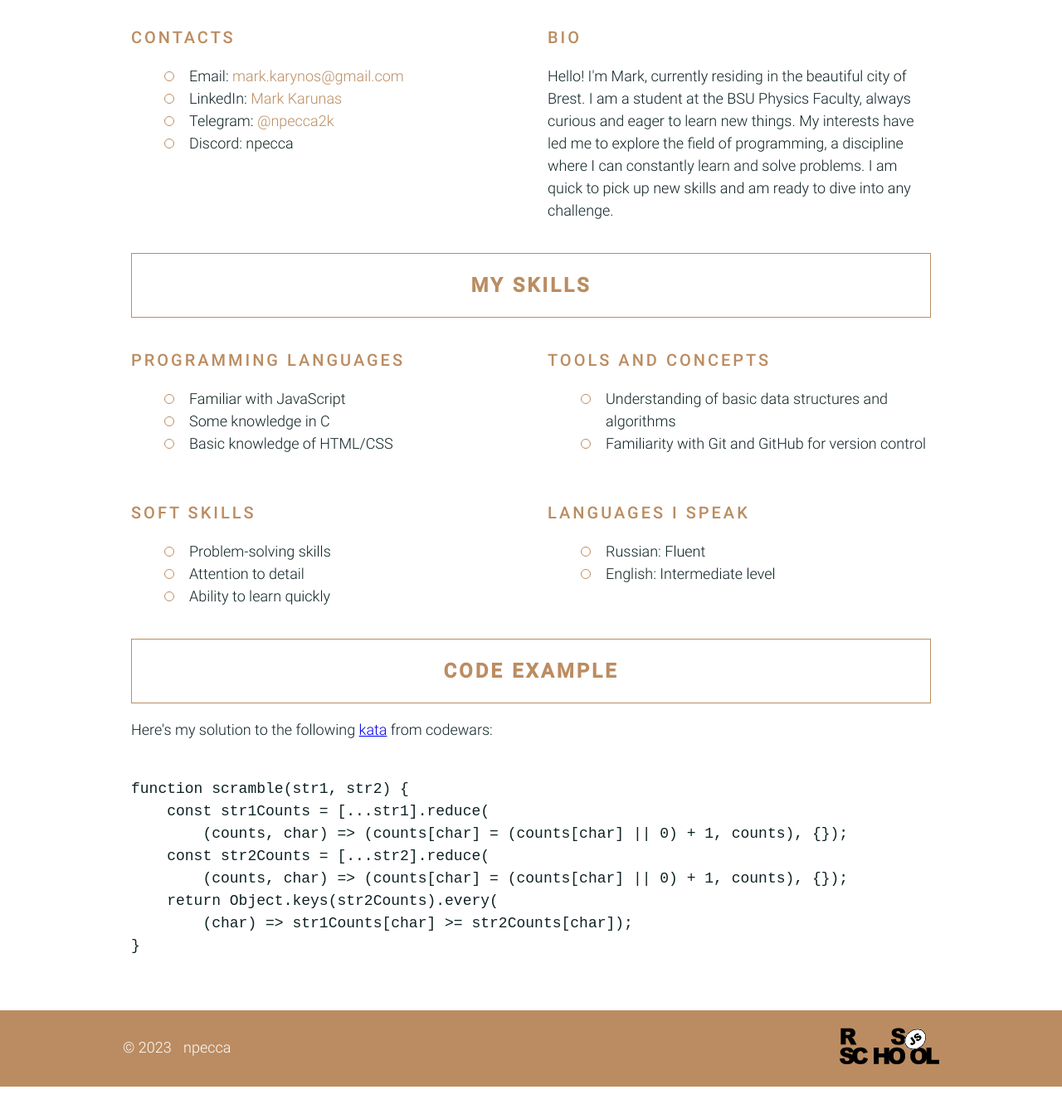
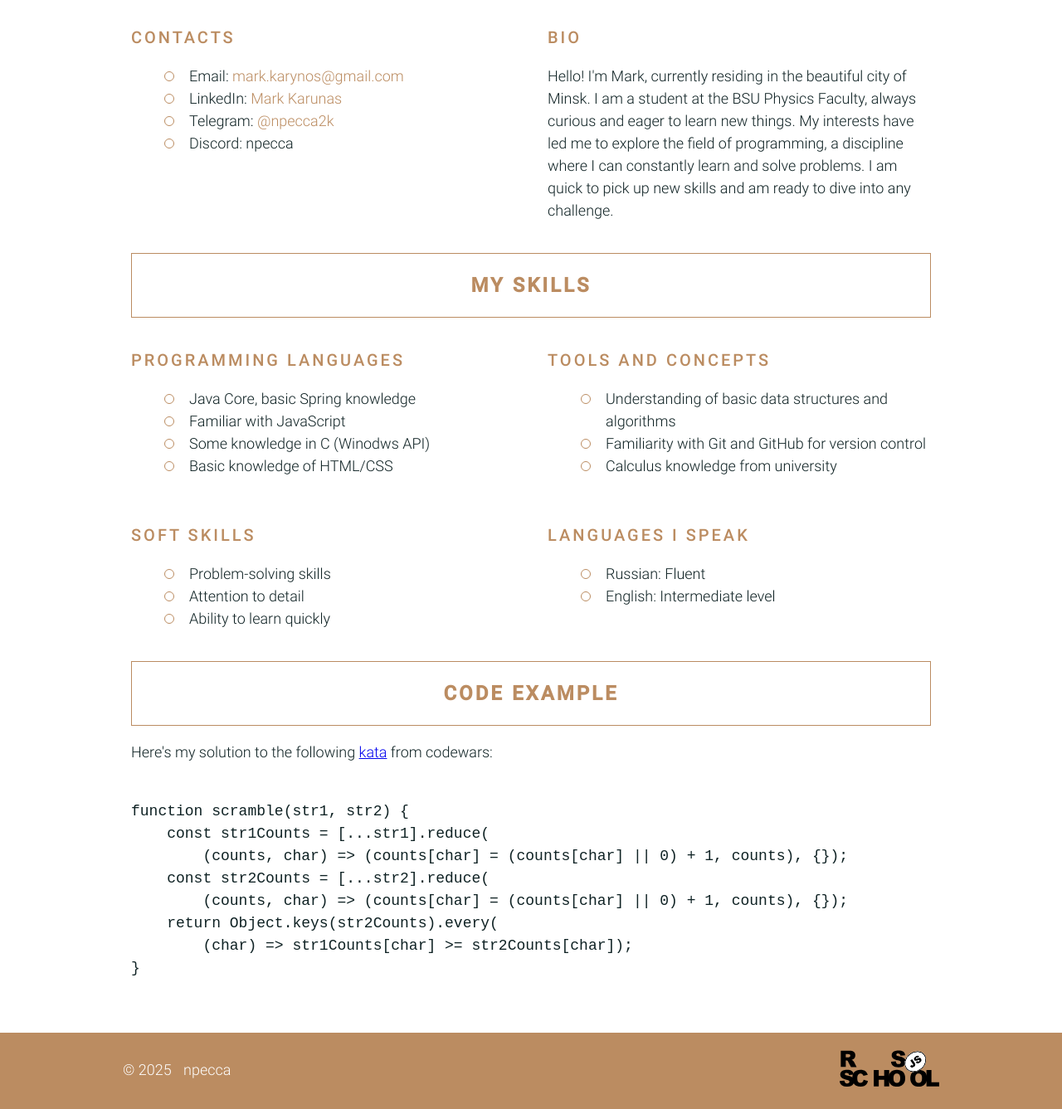
Before and after one commit to npecca/rsschool-cv, a website: page index.html in a window 1280 px wide. Shown: the part 403-1740 px from the top of the page at 83% size. Before the commit the page ends 1713 px from the top, so only its background shows below. Drawn offline with Linux system fonts and the light colour scheme.

Commit message:
minor changes

```diff
--- a/index.html
+++ b/index.html
@@ -42,7 +42,7 @@
       </section>
       <section class="section">
         <h2 class="section-title">Bio</h2>
-        <p>Hello! I'm Mark, currently residing in the beautiful city of Brest. I am a student at the BSU Physics
+        <p>Hello! I'm Mark, currently residing in the beautiful city of Minsk. I am a student at the BSU Physics
           Faculty, always curious and eager to learn new things. My interests have led me to explore the field of
           programming, a discipline where I can constantly learn and solve problems. I am quick to pick up new skills
           and am ready to dive into any challenge.</p>
@@ -53,8 +53,9 @@
       <section class="section">
         <h2 class="section-title">Programming Languages</h2>
         <ul class="section-list">
+          <li class="section-item">Java Core, basic Spring knowledge</li>
           <li class="section-item">Familiar with JavaScript</li>
-          <li class="section-item">Some knowledge in C</li>
+          <li class="section-item">Some knowledge in C (Winodws API)</li>
           <li class="section-item">Basic knowledge of HTML/CSS</li>
         </ul>
       </section>
@@ -63,6 +64,7 @@
         <ul class="section-list">
           <li class="section-item">Understanding of basic data structures and algorithms</li>
           <li class="section-item">Familiarity with Git and GitHub for version control</li>
+          <li class="section-item">Calculus knowledge from university</li>
         </ul>
       </section>
       <section class="section">
@@ -102,7 +104,7 @@ function scramble(str1, str2) {
   <footer class="footer">
     <div class="container footer-container">
       <div>
-        © 2023
+        © 2025
         <a href="https://github.com/npecca" class="nav-link">npecca</a>
       </div>
       <a href="https://rs.school/js/" class="rss"></a>
```
